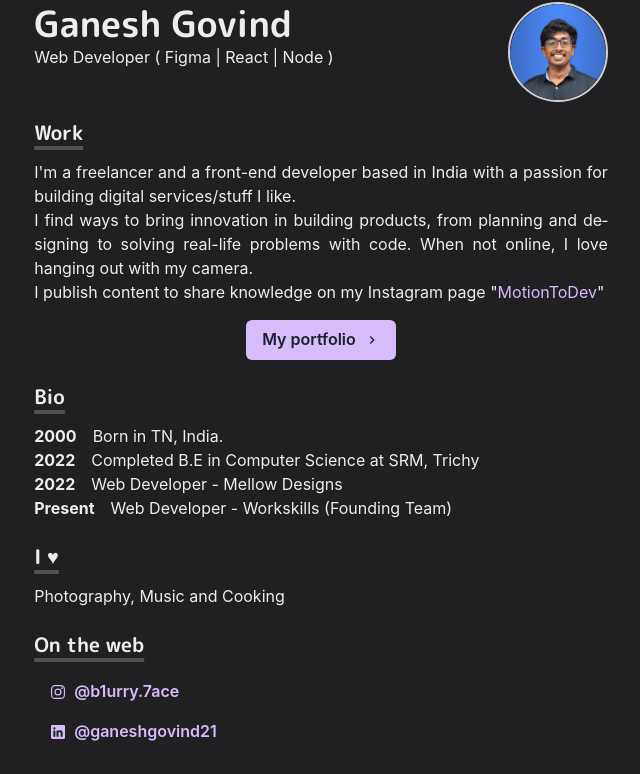
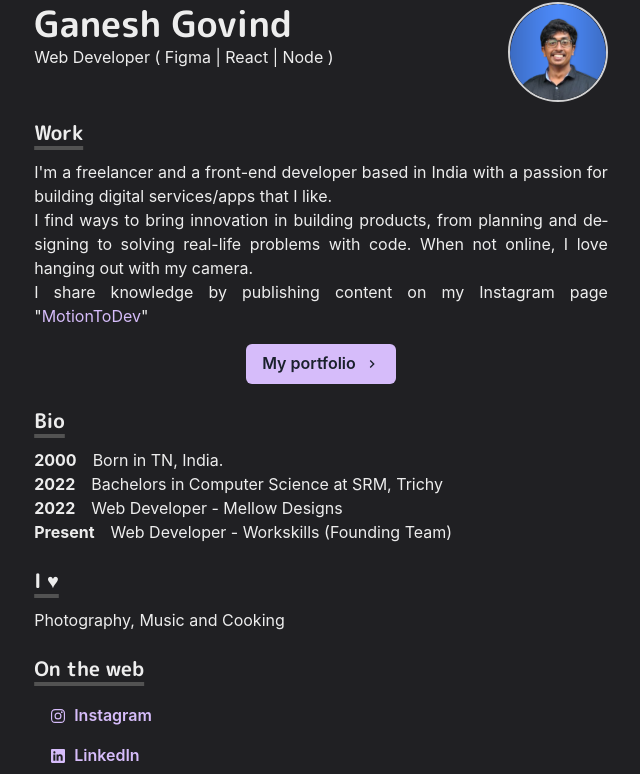
Before and after one commit to CodeMuscle/3js-portfolio, a Next.js app: page / in a window 1280 px wide. Shown: the part 150-924 px from the top of the page, without its empty margins (319-959 px from the left). Built offline with nearby package versions, Linux system fonts and the light colour scheme.

Commit message:
Starting content changes v1,1

```diff
--- a/pages/index.js
+++ b/pages/index.js
@@ -17,7 +17,7 @@ import { BioSection, BioYear } from '../components/bio'
 import Layout from '../components/layouts/article'
 import Section from '../components/section'
 import { GridItem } from '../components/grid-item'
-import { IoLogoInstagram, IoLogoLinkedin } from 'react-icons/io5'
+import { IoLogoInstagram, IoLogoLinkedin, IoLogoMedium } from 'react-icons/io5'
 import thumbYouTube from '../public/images/links/motiontodev.jpg'
 import thumbInkdrop from '../public/images/works/React Dashboard.png'
 import Image from 'next/image'
@@ -82,14 +82,14 @@ const Home = () => (
         </Heading>
         <Paragraph>
           I&apos;m a freelancer and a front-end developer based in India with a
-          passion for building digital services/stuff I like. <br /> I find ways to
+          passion for building digital services/apps that I like. <br /> I find ways to
           bring innovation in building products, from planning and designing to solving
           real-life problems with code. When not online, I love hanging out
           with my camera. <br />
           {/* <Link as={NextLink} href="/works/dashboard" passHref scroll={false}>
           Admin Dashboard
           </Link> */}
-          I publish content to share knowledge on my Instagram page
+          I share knowledge by publishing content on my Instagram page
           &quot;
           <Link
             as={NextLink}
@@ -124,7 +124,7 @@ const Home = () => (
         </BioSection>
         <BioSection>
           <BioYear>2022</BioYear>
-          Completed B.E in Computer Science at SRM, Trichy
+          Bachelors in Computer Science at SRM, Trichy
         </BioSection>
         <BioSection>
           <BioYear>2022</BioYear>
@@ -165,7 +165,7 @@ const Home = () => (
                 colorScheme="purple"
                 leftIcon={<IoLogoInstagram />}
               >
-                @b1urry.7ace
+                Instagram
               </Button>
             </Link>
           </ListItem>
@@ -179,21 +179,21 @@ const Home = () => (
                 colorScheme="purple"
                 leftIcon={<IoLogoLinkedin />}
               >
-                @ganeshgovind21
+                LinkedIn
               </Button>
             </Link>
           </ListItem>
-          {/* <ListItem>
-            <Link href="https://twitter.com/craftzdog" target="_blank">
+          <ListItem>
+            <Link href="https://medium.com/@ganeshgovind11" target="_blank">
               <Button
                 variant="ghost"
-                colorScheme="teal"
-                leftIcon={<IoLogoTwitter />}
+                colorScheme="purple"
+                leftIcon={<IoLogoMedium />}
               >
-                @craftzdog (日本語)
+                Medium
               </Button>
             </Link>
-          </ListItem> */}
+          </ListItem>
           {/* <ListItem>
             <Link href="https://instagram.com/craftzdog" target="_blank">
               <Button
```
